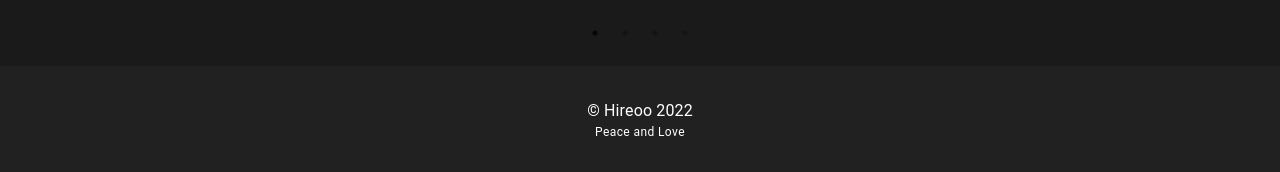
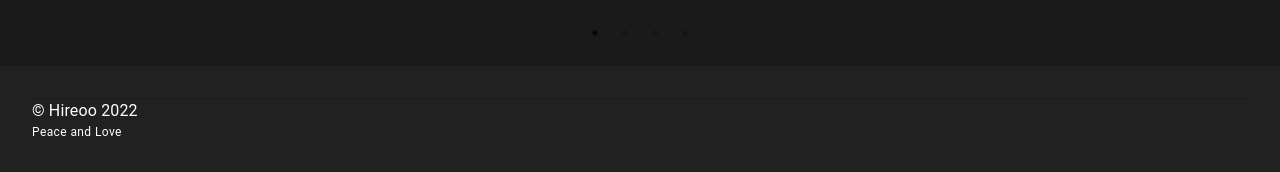
Before and after one commit to lyquita/MovieBooking, a React (Create React App) app in the folder movie-client/: page / in a window 1280 px wide. Shown: the part 1369-1541 px from the top of the page. Built offline with nearby package versions, Linux system fonts and the light colour scheme.

Commit message:
footer style

```diff
--- a/movie-client/src/layouts/components/Footer.tsx
+++ b/movie-client/src/layouts/components/Footer.tsx
@@ -5,8 +5,8 @@ import React from 'react';
 const Footer = () => {
 
     return(
-        <Box sx={{background:'rgba(0, 0, 0, 0.87)', color:'white', display:'flex', justifyContent:'center', padding:'2rem 0', flexDirection:'column', alignItems:'center'}}>
-            <Divider variant='middle'/>
+        <Box sx={{background:'rgba(0, 0, 0, 0.87)', color:'white', display:'flex', justifyContent:'center', padding:'2rem 2rem', flexDirection:'column',}}>
+            <Divider textAlign='left'/>
             <Typography variant='body1' > © Hireoo 2022 </Typography>
             <Typography variant='caption'> Peace and Love </Typography>
         </Box>
```
